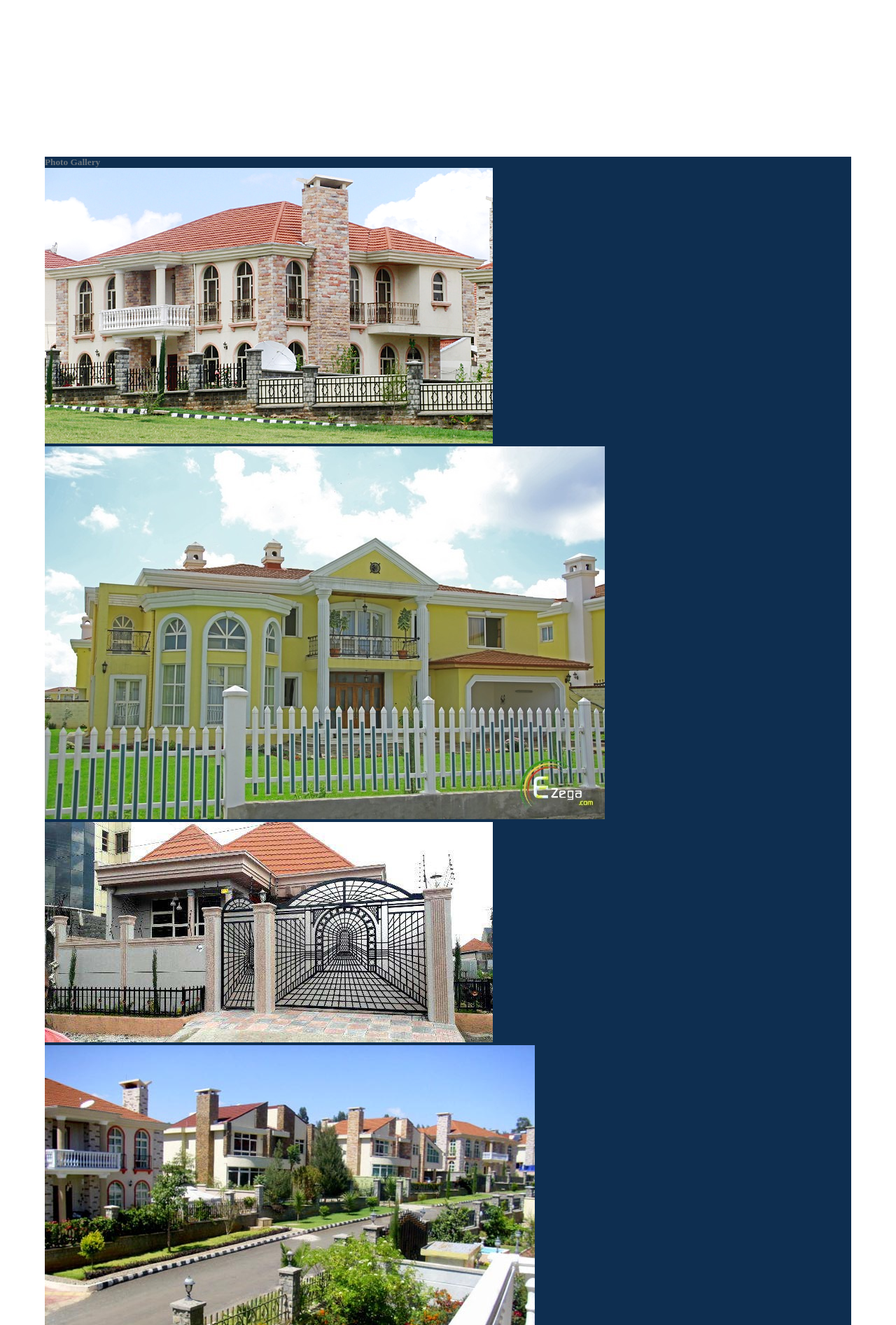
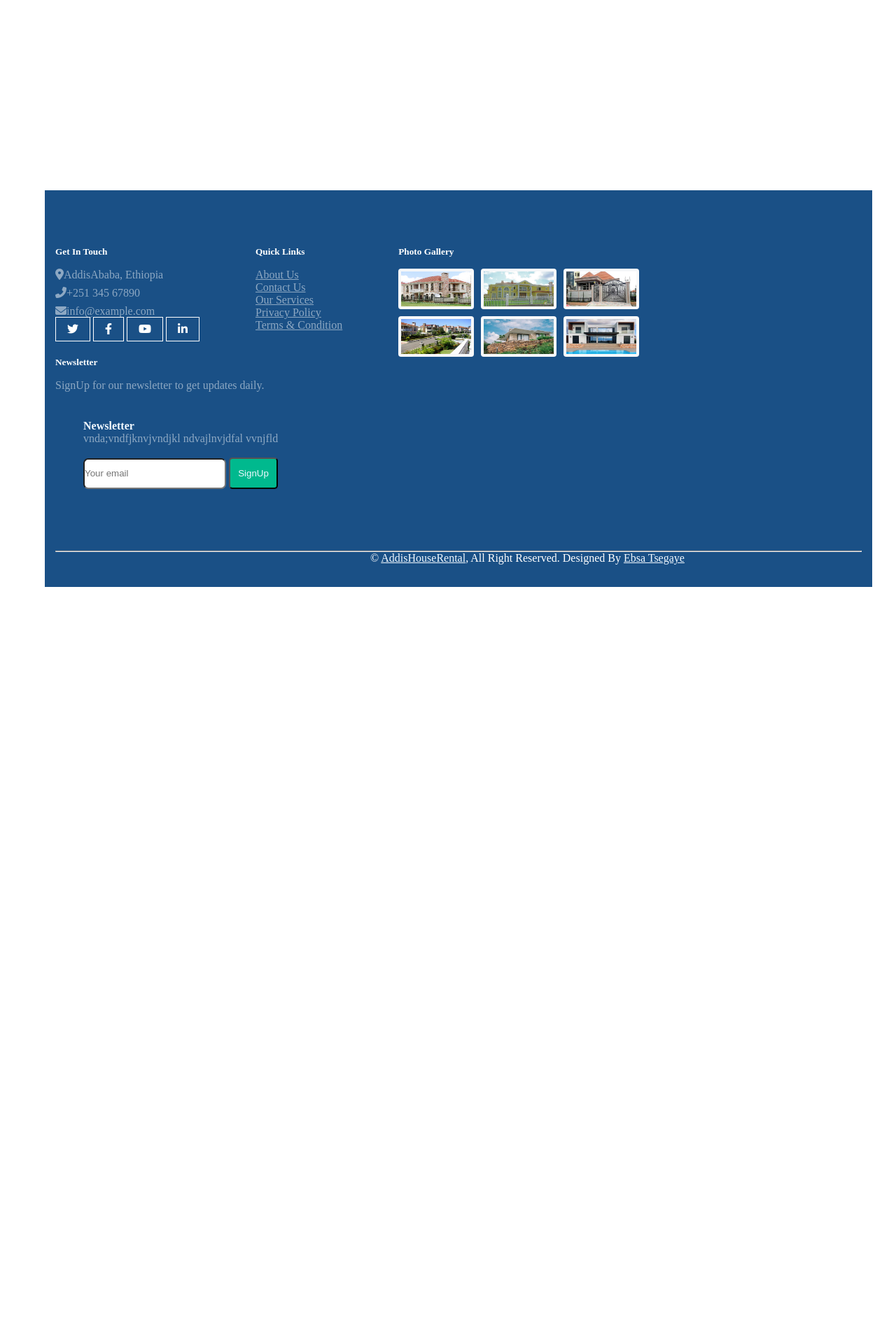
Before and after one commit to Yagth/AddisHouseRental, a PHP site: page /pages/home_page.html in a window 1280 px wide. Shown: the part 2292-4186 px from the top of the page at 70% size. After the commit the page ends 3131 px from the top, so only its background shows below. Run offline with PHP 8.4, Linux system fonts and the light colour scheme.

Commit message:
Added footer of Ibsa

```diff
--- a/Frontend/css/footer.css
+++ b/Frontend/css/footer.css
@@ -1,9 +1,8 @@
-
 :root {
-    --primary: #00B98E;
-    --secondary: #FF6922;
-    --light: #EFFDF5;
-    --dark: #0E2E50;
+  --primary: #00b98e;
+  --secondary: #ff6922;
+  --light: #effdf5;
+  --dark: #0e2e50;
 }
 
 .back-to-top {
@@ -496,13 +483,12 @@
 
 .custom-image {
   display: block;
-    max-width: 100px;
+  width: 100px;
+  height: 50px;
   border-radius: 0.25rem;
   background-color: #f8f9fa;
   padding: 0.25rem;
-
 }
-
 
 .custom-button {
   background: none;
@@ -610,15 +596,19 @@
   padding-top: 3rem;
   margin-top: 3rem;
   animation: fadeIn 1s;
-  0% { opacity: 0; }
-  100% { opacity: 1; }
+  0% {
+    opacity: 0;
   }
-  .end{
+  100% {
+    opacity: 1;
+  }
+}
+.end {
   padding-bottom: 2rem;
   color: #ffffff;
 }
 
-  .button{
+.button {
   display: inline-block;
   font-weight: 400;
   text-align: center;
--- a/Frontend/pages/home_page.html
+++ b/Frontend/pages/home_page.html
@@ -2,10 +2,16 @@
 <html>
 
 <head>
+    <meta name="viewport" content="width=device-width ,initial-scale=1.0">
     <title>Home </title>
     <link rel="stylesheet" href="../css/home_page.css">
     <link rel="stylesheet" href="../css/global.css">
-    <meta name="viewport" content="width=device-width ,initial-scale=1.0">
+    <link href="img/favicon.html" rel="icon">
+
+    <link rel="stylesheet" href="https://cdnjs.cloudflare.com/ajax/libs/font-awesome/6.4.0/css/all.min.css"
+        integrity="sha512-iecdLmaskl7CVkqkXNQ/ZH/XLlvWZOJyj7Yy7tcenmpD1ypASozpmT/E0iPtmFIB46ZmdtAc9eNBvH0H/ZpiBw=="
+        crossorigin="anonymous" referrerpolicy="no-referrer" />
+    <link href="../css/footer.css" rel="stylesheet">
 </head>
 
 <body>
@@ -171,79 +177,75 @@
 
     <br><br> <br> <br> <br> <br> <br>
     <footer>
-        <!-- <div class="f_content">
-            <h4 class="white">get in Touch</h4><br>
-            <p>123 Street, New York, USA</p>
-            <p>012 345 67890</p>
-            <p>info@example.com</p>
-            <button class="contact">m</button>
-            <button class="contact">m</button>
-            <button class="contact">m</button>
-            <button class="contact">m</button>
+        <div class="cont" data-wow-delay="0.1s">
+            <div class="f-container">
+                <div class="m-row">
+                    <div class="">
+                        <dl>
+                            <dd>
+                                <h5 class="custom-heading">Get In Touch</h5>
+                            </dd>
+                            <dd>
+                                <p class="custom-element"><i class="fa fa-map-marker-alt me-3"></i>AddisAbaba, Ethiopia
+                                </p>
+                            </dd>
+                            <dd>
+                                <p class="custom-element"><i class="fa fa-phone-alt me-3"></i>+251 345 67890</p>
+                            </dd>
+                            <dd>
+                                <p class="custom-element"><i class="fa fa-envelope me-3"></i>info@example.com</p>
+                            </dd>
+                        </dl>
+                        <div class="">
+                            <a class="s-button" href="#"><i class="fab fa-twitter"></i></a>
+                            <a class="s-button" href="#"><i class="fab fa-facebook-f"></i></a>
+                            <a class="s-button" href="#"><i class="fab fa-youtube"></i></a>
+                            <a class="s-button" href="#"><i class="fab fa-linkedin-in"></i></a>
                         </div>
-
-
-        <div class="f_content">
-            <h4 class="white">Quick Links</h4><br>
-            <p>about us</p>
-            <p>contact us</p>
-            <p>our services</p>
-            <p>privecy policy</p>
-            <p>terms and condition</p>
-        </div> -->
-
-
-        <!-- <div  class="f_content">
-            <h4 class="white">photo gallery
-            </h4>
-        </div> -->
-
-
-        <!-- <div class="f_content">
-            <h4 class="white">Newsletter</h4>
-            <p>vnda;vndfjknvjvndjkl ndvajlnvjdfal vvnjfld</p><br>
-            <input class="tex" type="text" placeholder="Your email">
-            <button class="tex texb"> SignUp</button>
                     </div>
-
-
-        <hr>
-        <div class="f_content2">
-            <p><span class="white">© Your Site Name</span>, All Right Reserved. Designed By <span class="white">HTML
-                    Codex</span>
-                Distributed By <span class="white">ThemeWagon</span>
-            </p>
-        </div> -->
-
-        <div >
+                    <div class="">
+                        <dl>
+                            <dd>
+                                <h5 class="custom-heading">Quick Links</h5>
+                            </dd>
+                            <dd> <a class="custom-button" href="#">About Us</a></dd>
+                            <dd><a class="custom-button" href="#">Contact Us</a></dd>
+                            <dd><a class="custom-button" href="#">Our Services</a></dd>
+                            <dd><a class="custom-button" href="#">Privacy Policy</a></dd>
+                            <dd><a class="custom-button" href="#">Terms & Condition</a></dd>
+                        </dl>
+                    </div>
+                    <div>
                         <h5 class="custom-heading">Photo Gallery</h5>
                         <div class="image-container">
                             <div class="">
-                    <img class="custom-image"src="img/property-1.jpg" alt="">
+                                <img class="custom-image" src="../img/property-1.jpg" alt="">
                             </div>
                             <div class="">
-                    <img class="custom-image"src="img/property-2.jpg" alt="">
+                                <img class="custom-image" src="../img/property-2.jpg" alt="">
                             </div>
                             <div class="">
-                    <img class="custom-image"src="img/property-3.jpg" alt="">
+                                <img class="custom-image" src="../img/property-3.jpg" alt="">
                             </div>
                             <div class="">
-                    <img class="custom-image"src="img/property-4.jpg" alt="">
+                                <img class="custom-image" src="../img/property-4.jpg" alt="">
                             </div>
                             <div class="">
-                    <img class="custom-image"src="img/property-5.jpg" alt="">
+                                <img class="custom-image" src="../img/property-5.jpg" alt="">
                             </div>
                             <div class="">
-                    <img class="custom-image"src="img/property-6.jpg" alt="">
+                                <img class="custom-image" src="../img/property-6.jpg" alt="">
                             </div>
                         </div>
                     </div>
                     <div class="">
                         <h5 class="custom-heading">Newsletter</h5>
                         <p>SignUp for our newsletter to get updates daily.</p>
-            <div class="" style="max-width: 400px;">
-                <input class="" type="text" placeholder="Your email">
-                <button type="button"class="button">SignUp</button>
+                            <div class="f_content">
+                                <h4 class="white">Newsletter</h4>
+                                <p>vnda;vndfjknvjvndjkl ndvajlnvjdfal vvnjfld</p><br>
+                                <input class="tex" type="text" placeholder="Your email">
+                                <button class="tex texb"> SignUp</button>
                             </div>
                     </div>
                 </div>
@@ -251,14 +253,16 @@
             <div class="end">
                 <div class="copyright">
                     <div class="">
-        <div style="margin-left:350px;">
-            <div>  <hr></div>
-          &copy; <a href="#" style="color: aliceblue;">AddisHouseRental</a>, All Right Reserved. Designed By <a href="#" style="color: aliceblue;">Ebsa Tsegaye</a>
+                        <div>
+                            <hr>
+                            <div style="margin-left: 450px;"> &copy; <a href="#"
+                                    style="color: aliceblue;">AddisHouseRental</a>, All Right Reserved. Designed By <a
+                                    href="#" style="color: aliceblue;">Ebsa Tsegaye</a> </div>
                         </div>
                     </div>
                 </div>
             </div>
-
+        </div>
     </footer>
     <script src="../js/home_page.js" type="module"></script>
 
```
Also changed, not shown: other parts of Frontend/css/footer.css (+73 -101 lines). Lines whose indentation alone changed are shown as unchanged.
